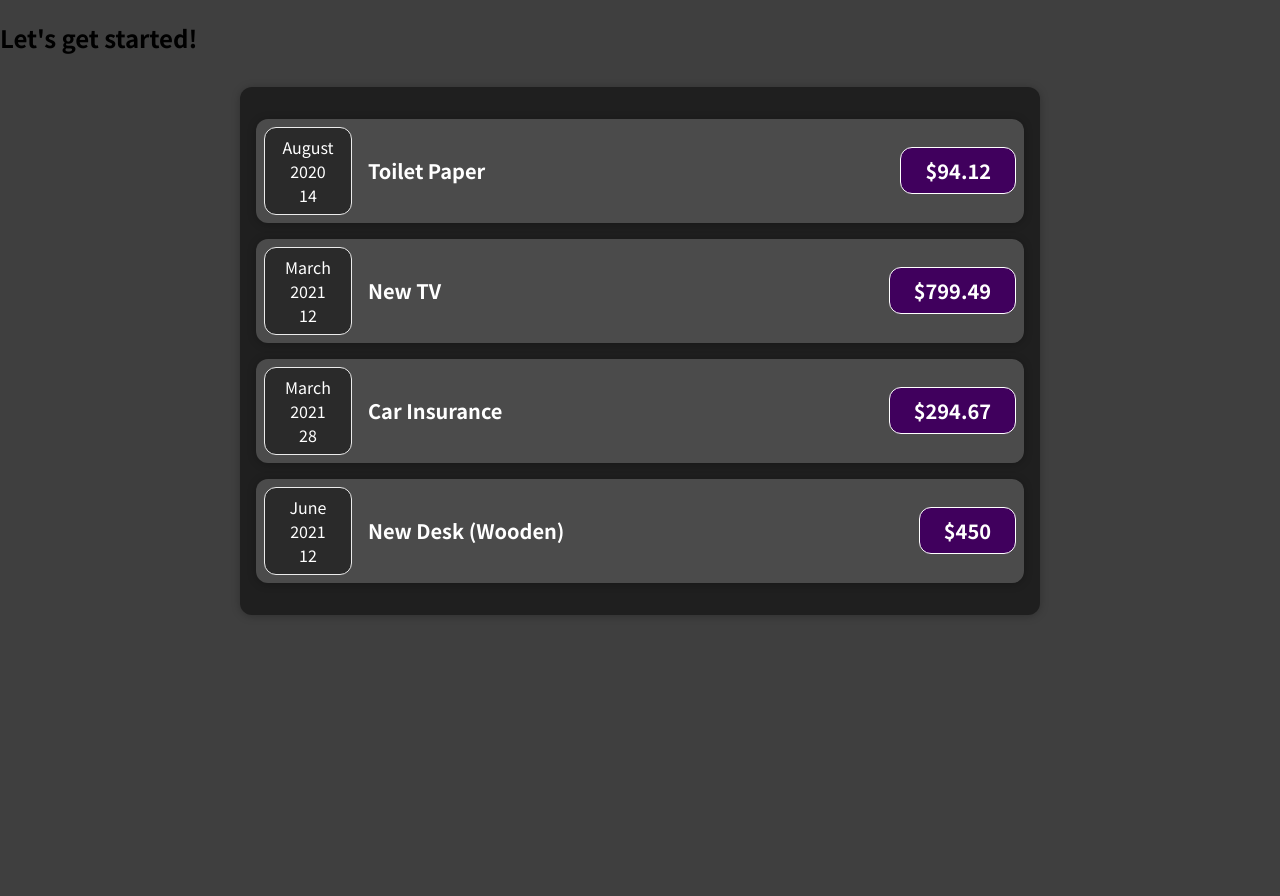
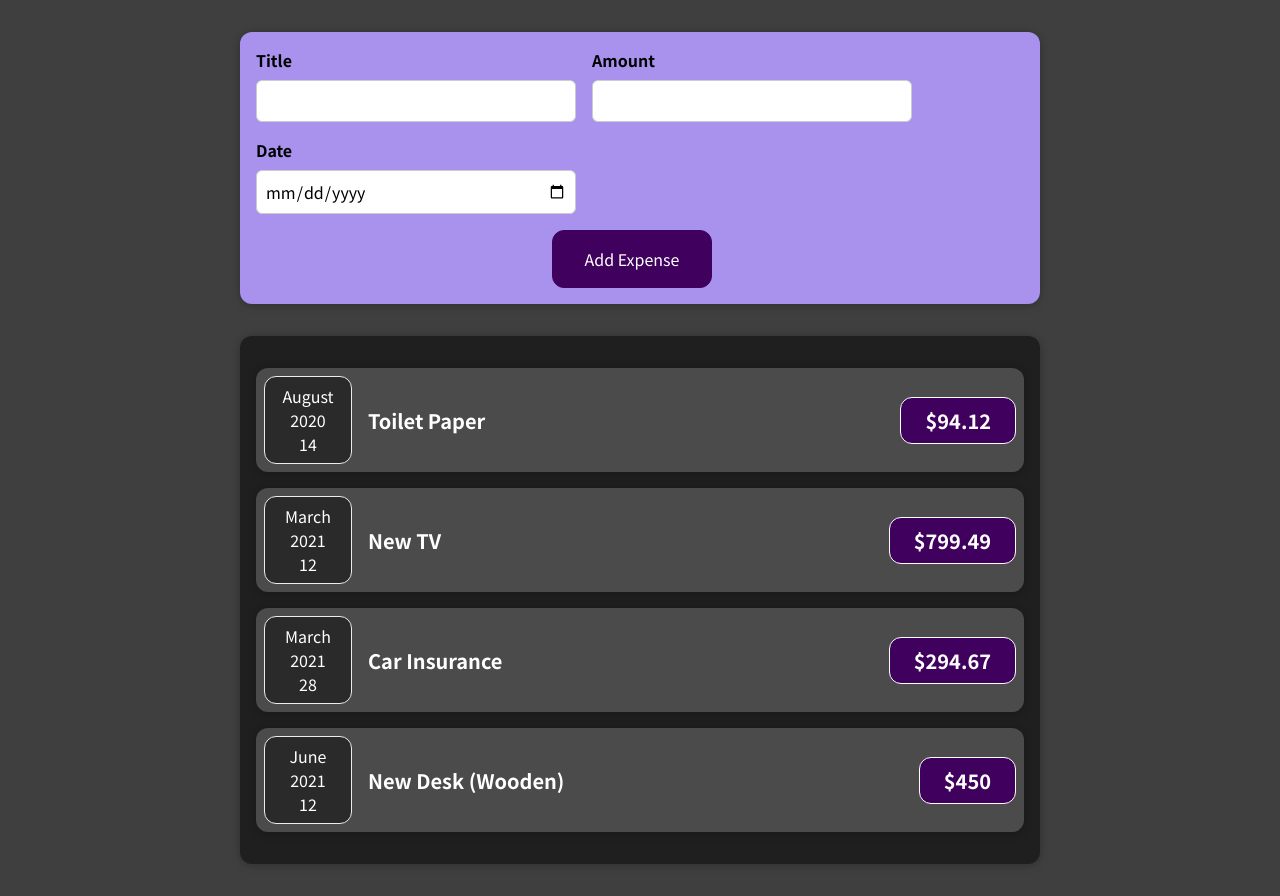
Before and after one commit to fukupug/react-complete-guide, a React (Create React App) app in the folder expense-tracker/: page / in a window 1280 px wide. Before the commit the page ends 800 px from the top, so only its background shows below. Built offline with nearby package versions, Linux system fonts and the light colour scheme.

Commit message:
Create form to add expense

```diff
--- a/expense-tracker/src/App.js
+++ b/expense-tracker/src/App.js
@@ -1,4 +1,5 @@
 import ExpenseItems from "./components/expenses/ExpenseItems";
+import NewExpsense from "./components/new-expense/NewExpense";
 
 const App = () => {
   const expenses = [
@@ -25,10 +26,10 @@ const App = () => {
 
   return (
     <div>
-      <h2>Let's get started!</h2>
+      <NewExpsense />
       <ExpenseItems expenses={expenses} />
     </div>
   );
-}
+};
 
 export default App;
--- /dev/null
+++ b/expense-tracker/src/components/new-expense/ExpenseForm.css
@@ -0,0 +1,26 @@
+.new-expense__controls {
+  display: flex;
+  flex-wrap: wrap;
+  gap: 1rem;
+  margin-bottom: 1rem;
+  text-align: left;
+}
+
+.new-expense__control label {
+  font-weight: bold;
+  margin-bottom: 0.5rem;
+  display: block;
+}
+
+.new-expense__control input {
+  font: inherit;
+  padding: 0.5rem;
+  border-radius: 6px;
+  border: 1px solid #ccc;
+  width: 20rem;
+  max-width: 100%;
+}
+
+.new-expense__actions {
+  text-align: right;
+}
--- /dev/null
+++ b/expense-tracker/src/components/new-expense/ExpenseForm.js
@@ -0,0 +1,29 @@
+import React from "react";
+
+import "./ExpenseForm.css";
+
+const ExpenseForm = () => {
+  return (
+    <form>
+      <div className="new-expense__controls">
+        <div className="new-expense__control">
+          <label>Title</label>
+          <input type="text" />
+        </div>
+        <div className="new-expense__control">
+          <label>Amount</label>
+          <input type="number" min="0.01" step="0.01" />
+        </div>
+        <div className="new-expense__control">
+          <label>Date</label>
+          <input type="date" min="2019-01-01" step="2022-12-31" />
+        </div>
+      </div>
+      <div>
+        <button type="submit">Add Expense</button>
+      </div>
+    </form>
+  );
+};
+
+export default ExpenseForm;
--- /dev/null
+++ b/expense-tracker/src/components/new-expense/NewExpense.css
@@ -0,0 +1,39 @@
+
+.new-expense {
+  background-color: #a892ee;
+  padding: 1rem;
+  margin: 2rem auto;
+  width: 50rem;
+  max-width: 95%;
+  border-radius: 12px;
+  text-align: center;
+  box-shadow: 0 1px 8px rgba(0, 0, 0, 0.25);
+}
+
+.new-expense button {
+  font: inherit;
+  cursor: pointer;
+  padding: 1rem 2rem;
+  border: 1px solid #40005d;
+  background-color: #40005d;
+  color: white;
+  border-radius: 12px;
+  margin-right: 1rem;
+}
+
+.new-expense button:hover,
+.new-expense button:active {
+  background-color: #510674;
+  border-color: #510674;
+}
+
+.new-expense button.alternative {
+  color: #220131;
+  border-color: transparent;
+  background-color: transparent;
+}
+
+.new-expense button.alternative:hover,
+.new-expense button.alternative:active {
+  background-color: #ddb3f8;
+}
--- /dev/null
+++ b/expense-tracker/src/components/new-expense/NewExpense.js
@@ -0,0 +1,12 @@
+import ExpenseForm from "./ExpenseForm";
+import "./NewExpense.css";
+
+const NewExpense = () => {
+  return (
+    <div className="new-expense">
+      <ExpenseForm />
+    </div>
+  );
+};
+
+export default NewExpense;
```
